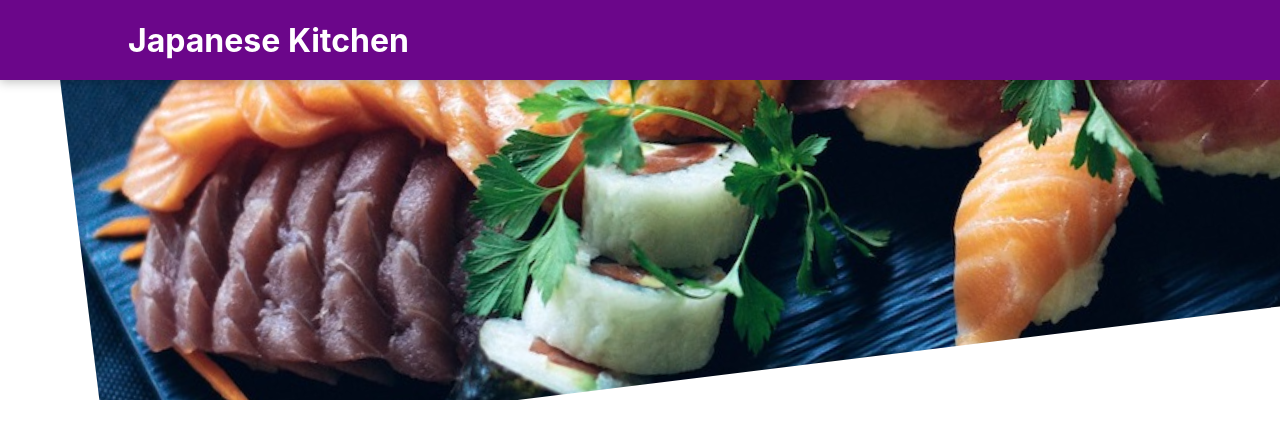
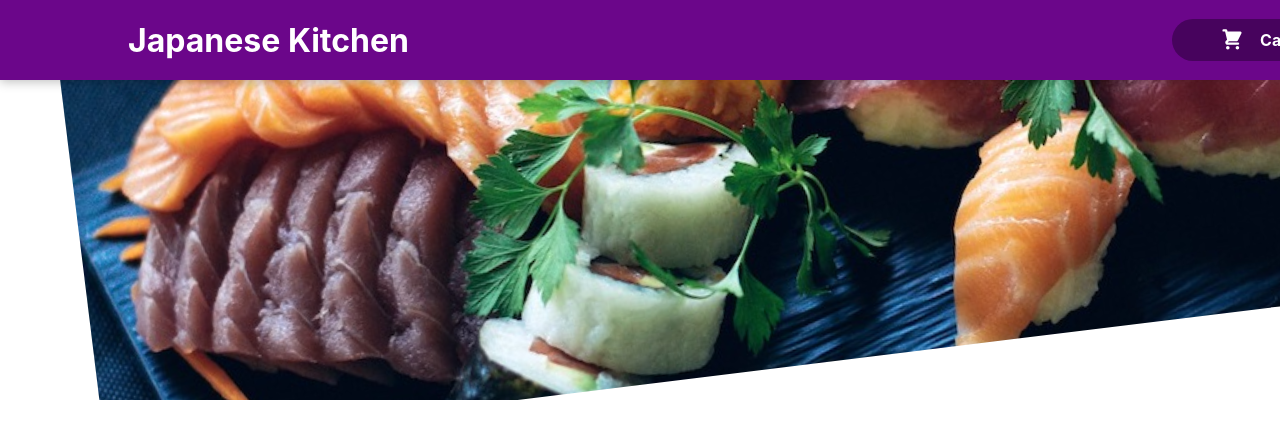
Before and after one commit to IzoFox/food-order-app-by-react-course, a React (Create React App) app: page / in a window 1280 px wide. Shown: the top 438 px of the page. Built offline with nearby package versions, Linux system fonts and the light colour scheme.

Commit message:
Lesson 116: Added a HeaderCartButton component.

```diff
--- /dev/null
+++ b/src/components/Cart/CartIcon.js
@@ -0,0 +1,13 @@
+const CartIcon = () => {
+  return (
+    <svg
+      xmlns="http://www.w3.org/2000/svg"
+      viewBox="0 0 20 20"
+      fill="currentColor"
+    >
+      <path d="M3 1a1 1 0 000 2h1.22l.305 1.222a.997.997 0 00.01.042l1.358 5.43-.893.892C3.74 11.846 4.632 14 6.414 14H15a1 1 0 000-2H6.414l1-1H14a1 1 0 00.894-.553l3-6A1 1 0 0017 3H6.28l-.31-1.243A1 1 0 005 1H3zM16 16.5a1.5 1.5 0 11-3 0 1.5 1.5 0 013 0zM6.5 18a1.5 1.5 0 100-3 1.5 1.5 0 000 3z" />
+    </svg>
+  );
+};
+
+export default CartIcon;
--- a/src/components/Layout/Header.js
+++ b/src/components/Layout/Header.js
@@ -1,13 +1,14 @@
 import React from "react";
 import sushiImage from '../../assets/sushi.jpg';
 import styles from './Header.module.css';
+import HeaderCartButton from "./HeaderCartButton";
 
 const Header = (props) => {
     return(
         <React.Fragment>
             <header className={styles.header}>
                 <h1>Japanese Kitchen</h1>
-                <button>Cart</button>
+                <HeaderCartButton />
             </header>
             <div className={styles['main-image']}>
                 <img src={sushiImage} alt="Japanese kitchen dishes" />
--- /dev/null
+++ b/src/components/Layout/HeaderCartButton.js
@@ -0,0 +1,18 @@
+import CartIcon from '../Cart/CartIcon';
+import styles from './HeaderCartButton.module.css';
+
+const HeaderCartButton = (props) => {
+    return(
+        <button className={styles.button}>
+            <span className={styles.icon}>
+                <CartIcon />
+            </span>
+            <span>Cart</span>
+            <span className={styles.badge}>
+                2
+            </span>
+        </button>
+    )
+}
+
+export default HeaderCartButton;
--- /dev/null
+++ b/src/components/Layout/HeaderCartButton.module.css
@@ -0,0 +1,59 @@
+.button {
+  cursor: pointer;
+  font: inherit;
+  border: none;
+  background-color: #47035d;
+  color: white;
+  padding: 0.5rem 3rem;
+  display: flex;
+  justify-content: space-around;
+  align-items: center;
+  border-radius: 25px;
+  font-weight: bold;
+}
+
+.button:hover,
+.button:active {
+  background-color: #2b0239;
+}
+
+.icon {
+  width: 1.5rem;
+  height: 1.5rem;
+  margin-right: 1rem;
+}
+
+.badge {
+  background-color: #a715d7;
+  padding: 0.2rem 1rem;
+  border-radius: 20px;
+  margin-left: 1.5rem;
+  font-weight: bold;
+}
+
+.button:hover .badge,
+.button:active .badge {
+  background-color: #6d0d8d;
+}
+
+.bump {
+  animation: bump 300ms ease-out;
+}
+
+@keyframes bump {
+  0% {
+    transform: scale(1);
+  }
+  10% {
+    transform: scale(0.9);
+  }
+  30% {
+    transform: scale(1.1);
+  }
+  50% {
+    transform: scale(1.15);
+  }
+  100% {
+    transform: scale(1);
+  }
+}
```
